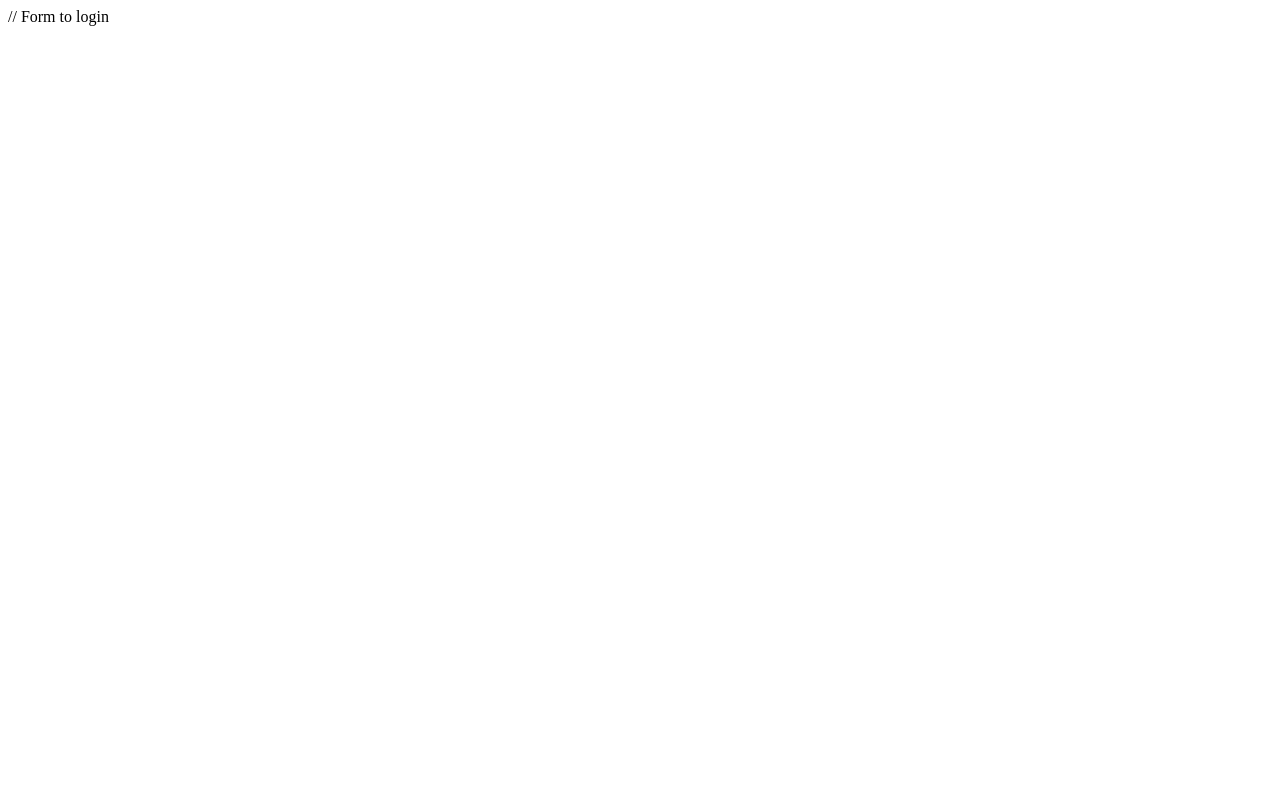
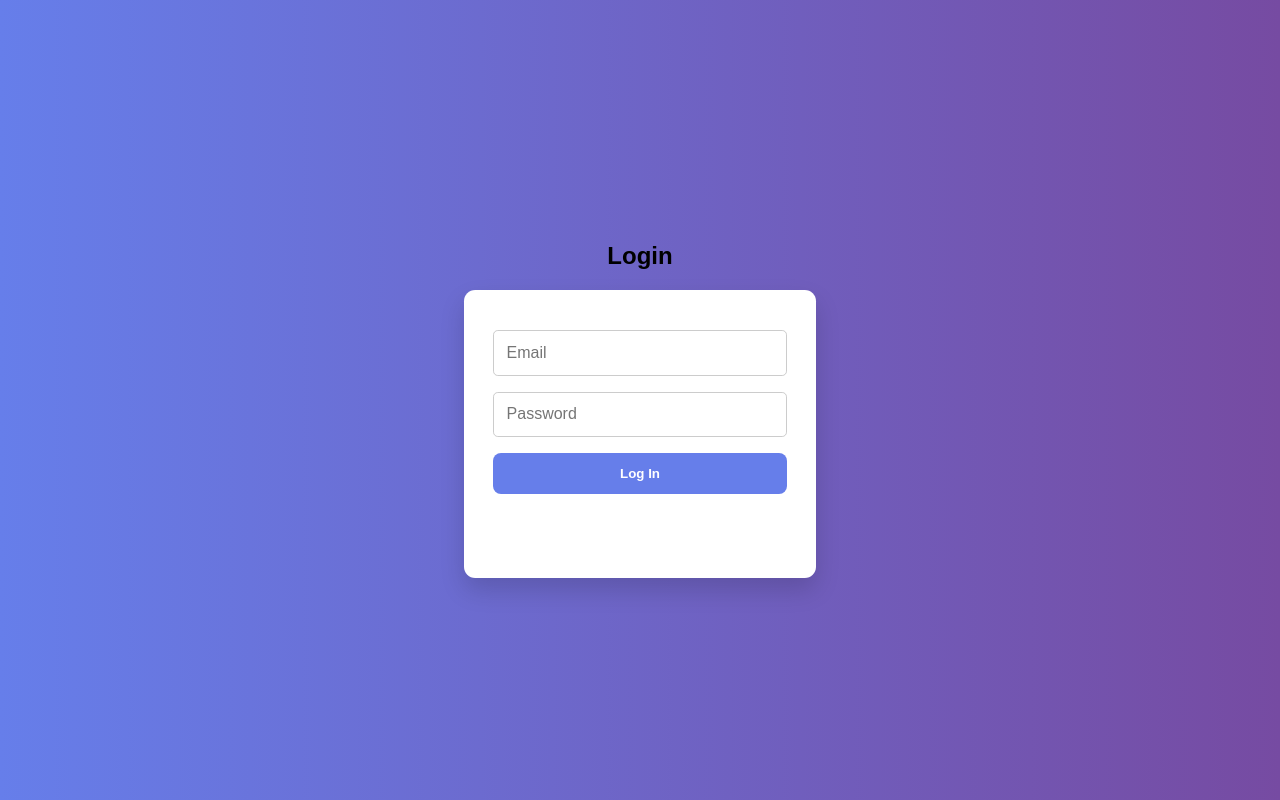
Before and after one commit to ArfanFahad/Task_Manager, a website: page frontend/views/login.html in a window 1280 px wide. Drawn offline with Linux system fonts and the light colour scheme.

Commit message:
refactor(login): refactor the whole code base

```diff
--- a/frontend/views/login.html
+++ b/frontend/views/login.html
@@ -1 +1,22 @@
-// Form to login
+<!DOCTYPE html>
+<html lang="en">
+  <head>
+    <meta charset="UTF-8" />
+    <meta name="viewport" content="width=device-width, initial-scale=1.0" />
+    <title>Login</title>
+    <link rel="stylesheet" href="../css/login.css" />
+  </head>
+  <body>
+    <div class="form-container">
+      <h2>Login</h2>
+      <form id="login-form" class="form-card">
+        <input type="email" id="email" placeholder="Email" required />
+        <input type="password" id="password" placeholder="Password" required />
+        <button type="submit">Log In</button>
+        <p id="message"></p>
+      </form>
+    </div>
+
+    <script src="../js/auth.js" type="module"></script>
+  </body>
+</html>
```
